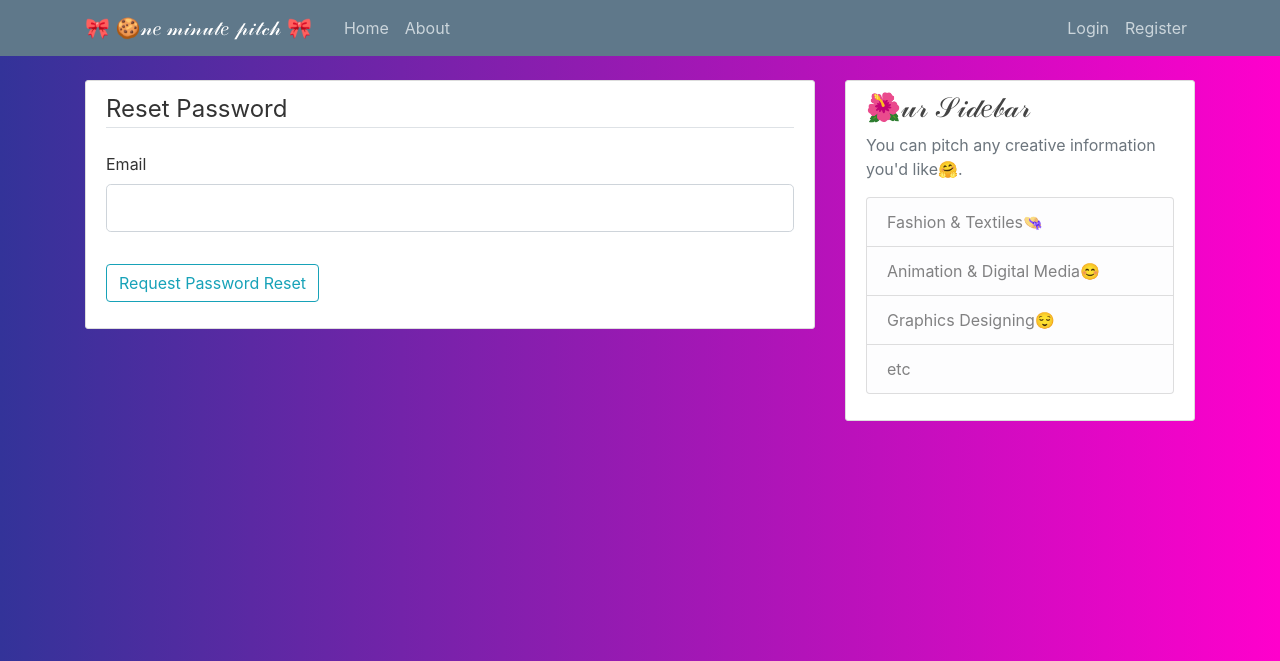
After one commit to jimmy-oss/one-minute-pitch, a Flask app: page /reset_password in a window 1280 px wide. The commit adds this page. Shown: the top 661 px of the page. Run offline with Flask 2, Linux system fonts and the light colour scheme; some libraries are stand-ins or nearby versions.

Commit message:
email and reset password

```diff
--- a/app/forms.py
+++ b/app/forms.py
@@ -60,3 +60,20 @@ class PostForm(FlaskForm):
     title = StringField('Title', validators=[DataRequired()])
     content = TextAreaField('Content', validators=[DataRequired()])
     submit = SubmitField('Post')
+
+class RequestResetForm(FlaskForm):
+          email = StringField('Email',
+                        validators=[DataRequired(), Email()])
+          submit = SubmitField('Request Password Reset')
+
+          def validate_email(self, email):
+            if email.data != current_user.email:
+             user = User.query.filter_by(email=email.data).first()
+            if user:
+                raise ValidationError('There is no account with that email . You must register first.')
+
+class ResetPasswordForm(FlaskForm):
+         password = PasswordField('Password', validators=[DataRequired()])
+         confirm_password = PasswordField('Confirm Password',
+                                     validators=[DataRequired(), EqualTo('password')])
+         submit = SubmitField('Reset Password')
--- a/app/routes.py
+++ b/app/routes.py
@@ -1,11 +1,13 @@
 import os
 import secrets
+from turtle import title
 from PIL import Image
 from flask import render_template, url_for, flash, redirect, request, abort
-from app import app, db, bcrypt
-from app.forms import RegistrationForm, LoginForm, UpdateAccountForm, PostForm
+from app import app, db, bcrypt,mail
+from app.forms import RegistrationForm, LoginForm, UpdateAccountForm, PostForm,RequestResetForm,ResetPasswordForm
 from app.models import User, Post
 from flask_login import login_user, current_user, logout_user, login_required
+from flask_mail import Message
 
 
 
@@ -154,3 +156,34 @@ def user_posts(username):
         .order_by(Post.date_posted.desc())\
         .paginate(page=page, per_page=2)
     return render_template('user_posts.html', posts=posts, user=user)
+
+def send_reset_email(user):
+       token = user.get_reset_token()
+       msg = Message('Password Reset Request ', sender='noreply@demo.com', recipients=[user.email])
+       msg.body = f""" To reset your password, visit the following link:
+{url_for('reset_token',token=token,_external=True)}
+If you did not make this request then simply ignore this email and no changes will be made.
+"""
+
+@app.route("/reset_password", methods=['GET', 'POST'])
+def reset_request():
+    if current_user.is_authenticated:
+        return redirect(url_for('home'))
+    form = RequestResetForm()
+    if form.validate_on_submit():
+        user = User.query.filter_by(email=form.email.data).first()
+        send_reset_email(user)
+        flash('An email has been sent with instruction to reset your password','info')
+        return render_template(url_for('login'))
+    return render_template('reset_request.html',title='Reset Password',form=form)
+
+@app.route("/reset_password/<token>", methods=['GET', 'POST'])
+def reset_token(token):
+     if current_user.is_authenticated:
+         return redirect(url_for('home'))
+     user = User.verify_reset_token(token)
+     if user is None:
+          flash('That is an invalid or expired token','warning')
+          return redirect(url_for('reset_request'))
+     form = ResetPasswordForm()
+     return render_template('reset_token.html',title='Reset Password',form=form)
--- a/app/templates/layout.html
+++ b/app/templates/layout.html
@@ -62,7 +62,7 @@
         </div>
         <div class="col-md-4">
           <div class="content-section">
-            <h3>Our Sidebar</h3>
+            <h3>🌺𝓊𝓇 𝒮𝒾𝒹𝑒𝒷𝒶𝓇 </h3>
             <p class='text-muted'>You can pitch any creative information you'd like🤗.
               <ul class="list-group">
                 <li class="list-group-item list-group-item-light">Fashion & Textiles👒</li>
--- /dev/null
+++ b/app/templates/reset_request.html
@@ -0,0 +1,27 @@
+{% extends "layout.html" %}
+{% block content %}
+    <div class="content-section">
+        <form method="POST" action="">
+            {{ form.hidden_tag() }}
+            <fieldset class="form-group">
+                <legend class="border-bottom mb-4">Reset Password</legend>
+                <div class="form-group">
+                    {{ form.email.label(class="form-control-label") }}
+                    {% if form.email.errors %}
+                        {{ form.email(class="form-control form-control-lg is-invalid") }}
+                        <div class="invalid-feedback">
+                            {% for error in form.email.errors %}
+                                <span>{{ error }}</span>
+                            {% endfor %}
+                        </div>
+                    {% else %}
+                        {{ form.email(class="form-control form-control-lg") }}
+                    {% endif %}
+                </div>
+            </fieldset>
+            <div class="form-group">
+                {{ form.submit(class="btn btn-outline-info") }}
+            </div>
+        </form>
+    </div>
+{% endblock content %}
```
Also changed, not shown: app/__init__.py (+9 -0 lines), app/models.py (+14 -1 lines), app/templates/reset_token.html (added, +40 -0 lines).
